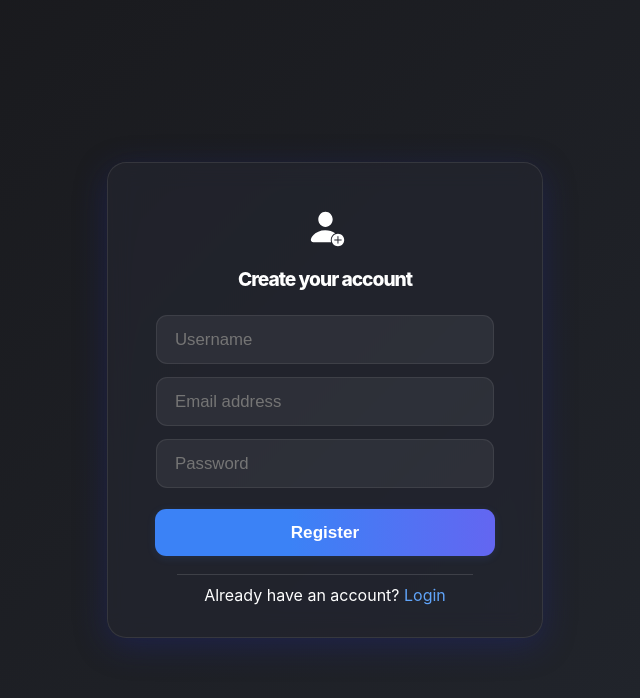
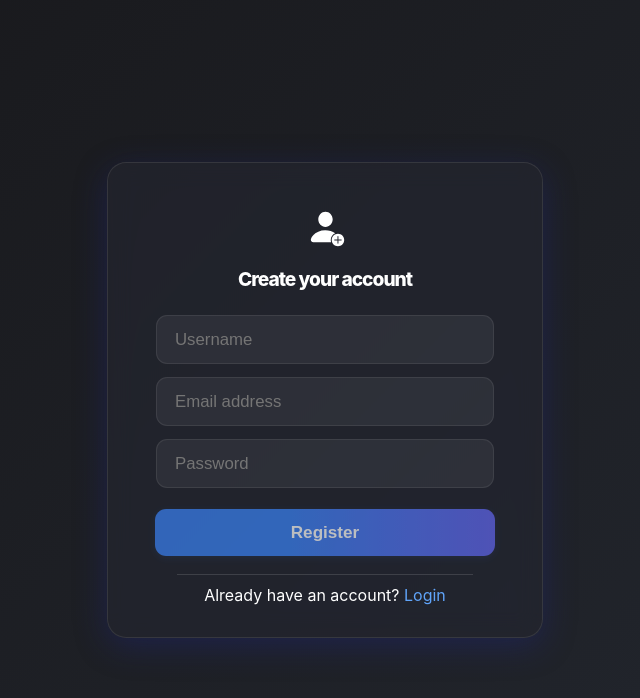
Before and after one commit to ehsandata/myapp, a Next.js app in the folder frontend/: page /register in a window 1280 px wide. Shown: the top 698 px of the page, without its empty margins (315-955 px from the left). Built offline with nearby package versions, Linux system fonts and the light colour scheme.

Commit message:
first commit

```diff
--- a/frontend/components/Functions.js
+++ b/frontend/components/Functions.js
@@ -1,5 +1,14 @@
 // Reusable UI functions and components
 import React from 'react';
+
+export function isPasswordValid(password) {
+  return (
+    password.length >= 8 &&
+    /[a-z]/.test(password) &&
+    /[A-Z]/.test(password) &&
+    /[^A-Za-z0-9]/.test(password)
+  );
+}
 
 export function PasswordRules({ password }) {
   const rules = [
--- a/frontend/pages/register.js
+++ b/frontend/pages/register.js
@@ -3,7 +3,7 @@ import axios from 'axios';
 import Link from 'next/link';
 import ProjectIcon from '../components/ProjectIcon';
 
-import { PasswordRules } from '../components/Functions';
+import { PasswordRules, isPasswordValid } from '../components/Functions';
 
 
 
@@ -19,11 +19,18 @@ export default function Register() {
     e.preventDefault();
     setError('');
     setSuccess('');
+    if (!isPasswordValid(password)) {
+      setError('Password does not meet all requirements.');
+      return;
+    }
     setLoading(true);
     try {
       const apiBase = process.env.NEXT_PUBLIC_API_BASE || 'http://localhost:4000';
       const res = await axios.post(`${apiBase}/api/register`, { username, email, password });
       setSuccess(res.data.message);
+      setTimeout(() => {
+        window.location.href = '/'; // Redirect to login after 3 sec
+      }, 3000);
     } catch (err) {
       setError(err.response?.data?.message || 'Registration failed');
     } finally {
@@ -69,7 +76,7 @@ export default function Register() {
         <PasswordRules password={password} />
         <button
           type="submit"
-          disabled={loading}
+          disabled={loading || !isPasswordValid(password)}
         >
           {loading ? 'Registering...' : 'Register'}
         </button>
```
